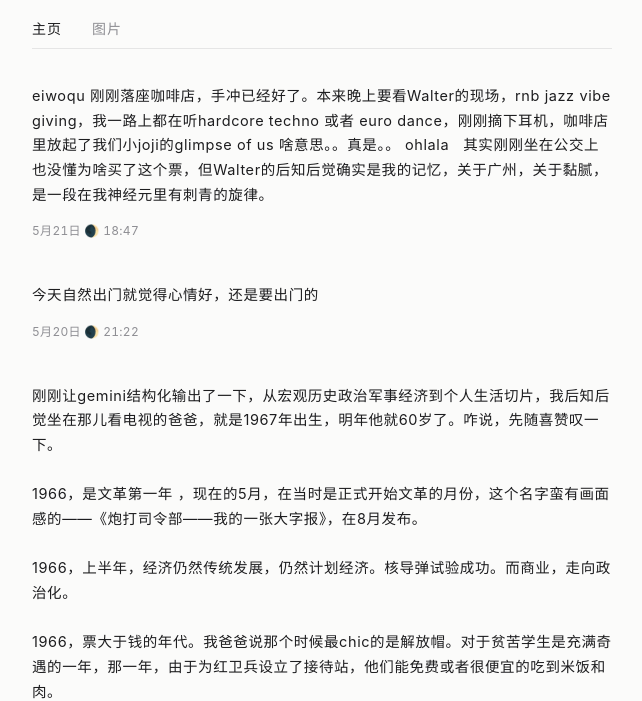
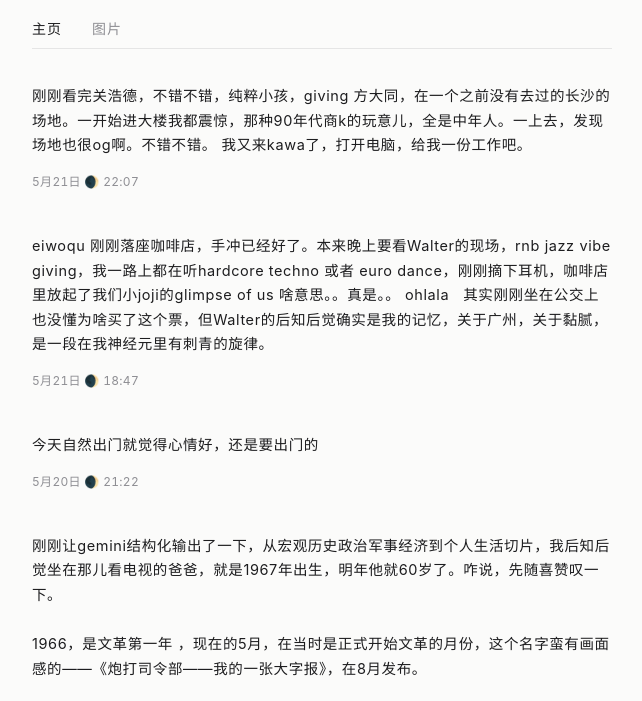
Before and after one commit to chopinchop/a-chop, a plain HTML site: page index.html in a window 1280 px wide. Shown: the part 106-807 px from the top of the page, without its empty margins (318-960 px from the left). Drawn offline with Linux system fonts and the light colour scheme.

Commit message:
Update index.html

```diff
--- a/index.html
+++ b/index.html
@@ -156,7 +156,12 @@
 
         <main class="timeline" id="timeline">
 
-           <article class="post-card" data-has-image="false">
+            <article class="post-card" data-has-image="false">
+                <div class="post-content">刚刚看完关浩德，不错不错，纯粹小孩，giving 方大同，在一个之前没有去过的长沙的场地。一开始进大楼我都震惊，那种90年代商k的玩意儿，全是中年人。一上去，发现场地也很og啊。不错不错。 我又来kawa了，打开电脑，给我一份工作吧。 </div>
+                <div class="post-time">5月21日 🌒 22:07</div>
+            </article>
+
+            <article class="post-card" data-has-image="false">
                 <div class="post-content">eiwoqu 刚刚落座咖啡店，手冲已经好了。本来晚上要看Walter的现场，rnb jazz vibe giving，我一路上都在听hardcore techno 或者 euro dance，刚刚摘下耳机，咖啡店里放起了我们小joji的glimpse of us 啥意思。。真是。。 ohlala   其实刚刚坐在公交上也没懂为啥买了这个票，但Walter的后知后觉确实是我的记忆，关于广州，关于黏腻，是一段在我神经元里有刺青的旋律。</div>
                 <div class="post-time">5月21日 🌒 18:47</div>
             </article>
```
